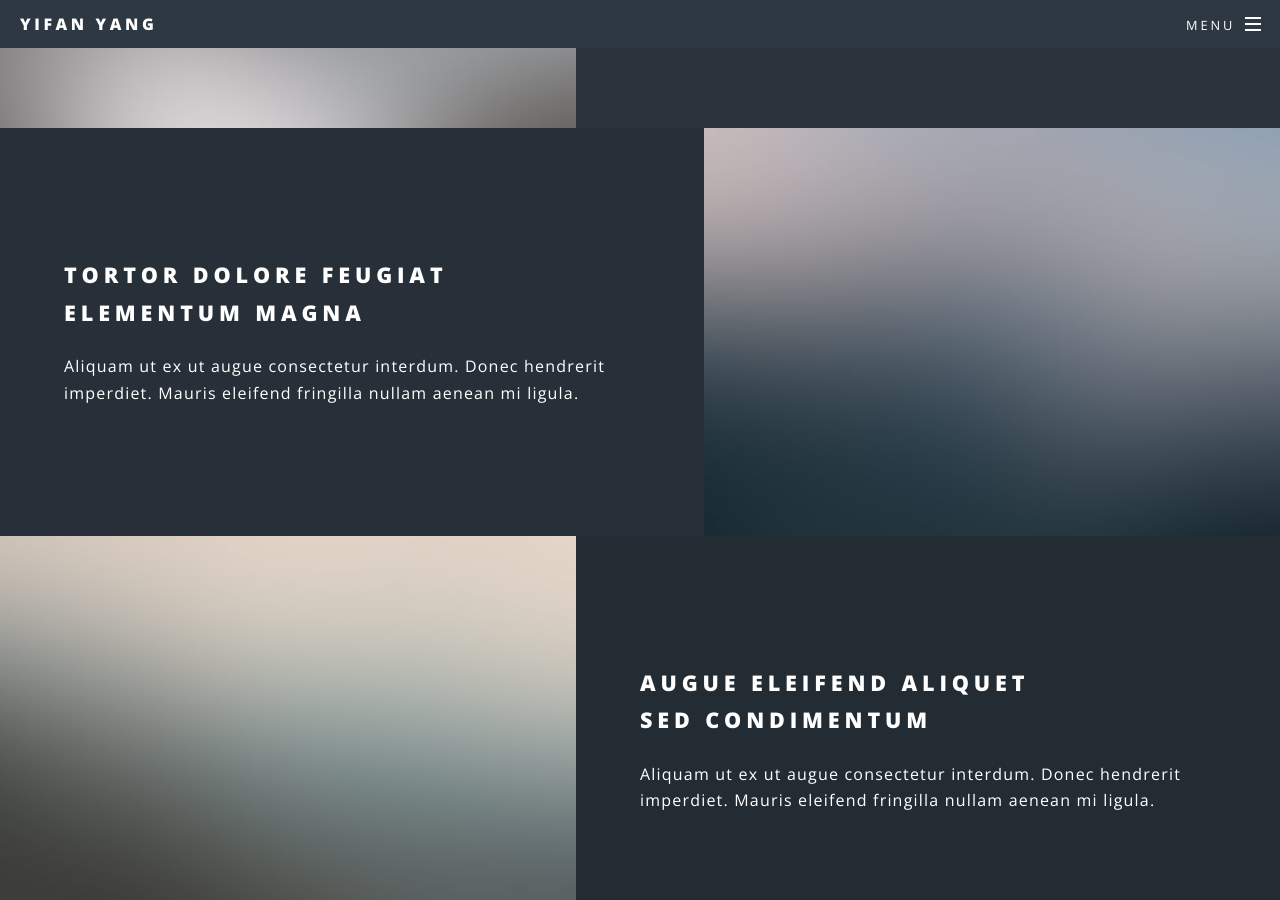
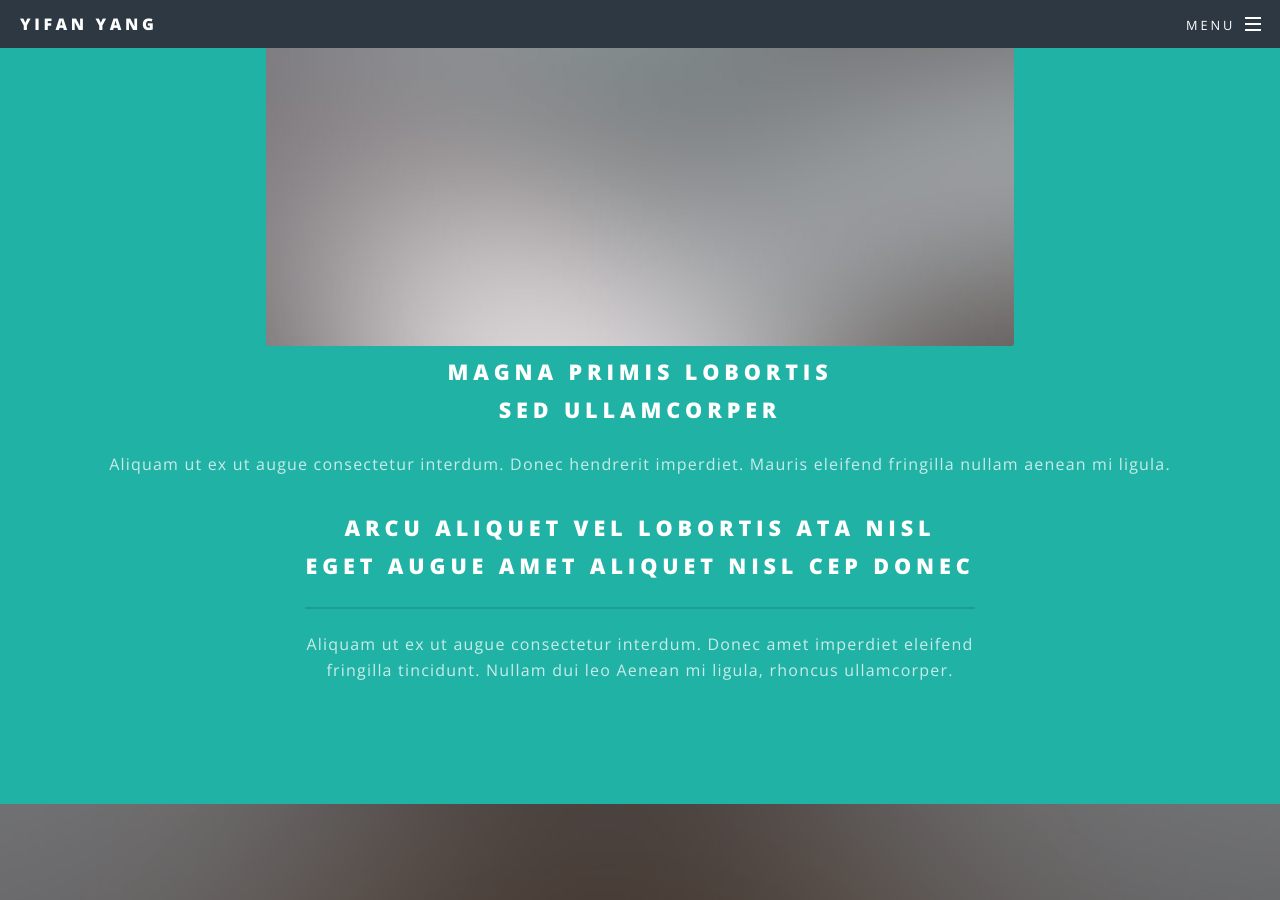
Before and after one commit to MuxuanHe/MuxuanHe, a Jekyll site: the page built from index.html, in a window 1280 px wide and 900 px high, scrolled down 1179 px. Built offline with Jekyll 4.4.1, drawn with Linux system fonts in a browser that asks for light colours; some of the changed lines change nothing that is shown.

Commit message:
Update index.html

```diff
--- a/index.html
+++ b/index.html
@@ -13,8 +13,13 @@ layout: landing
 						<a href="#one" class="more scrolly">Learn More</a>
 					</section>
 
-				<!-- One
+				<!-- One -->
 					<section id="one" class="wrapper style1 special">
+						<div class="image"><img src="images/pic01.jpg" alt="" /></div><div class="content">
+							<h2>Magna primis lobortis<br />
+							sed ullamcorper</h2>
+							<p>Aliquam ut ex ut augue consectetur interdum. Donec hendrerit imperdiet. Mauris eleifend fringilla nullam aenean mi ligula.</p>
+						</div>
 						<div class="inner">
 							<header class="major">
 								<h2>Arcu aliquet vel lobortis ata nisl<br />
@@ -22,15 +27,10 @@ layout: landing
 								<p>Aliquam ut ex ut augue consectetur interdum. Donec amet imperdiet eleifend<br />
 								fringilla tincidunt. Nullam dui leo Aenean mi ligula, rhoncus ullamcorper.</p>
 							</header>
-							<ul class="icons major">
-								<li><span class="icon fa-diamond major style1"><span class="label">Lorem</span></span></li>
-								<li><span class="icon fa-heart-o major style2"><span class="label">Ipsum</span></span></li>
-								<li><span class="icon fa-code major style3"><span class="label">Dolor</span></span></li>
-							</ul>
 						</div>
 					</section>
--->
-				<!-- Two -->
+
+				<!-- Two
 					<section id="two" class="wrapper alt style2">
 						<section class="spotlight">
 							<div class="image"><img src="images/pic01.jpg" alt="" /></div><div class="content">
@@ -53,7 +53,7 @@ layout: landing
 								<p>Aliquam ut ex ut augue consectetur interdum. Donec hendrerit imperdiet. Mauris eleifend fringilla nullam aenean mi ligula.</p>
 							</div>
 						</section>
-					</section>
+					</section> -->
 
 				<!-- Three
 					<section id="three" class="wrapper style3 special">
```
